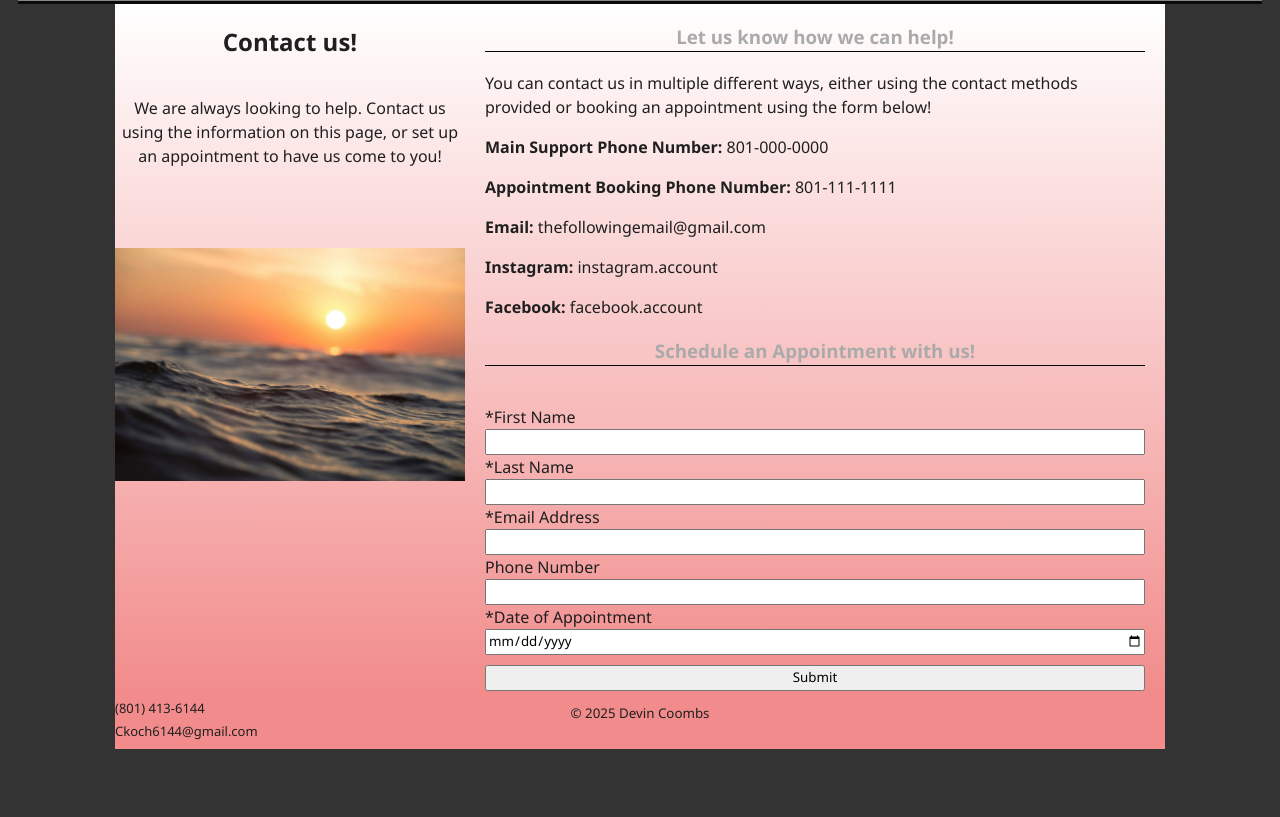
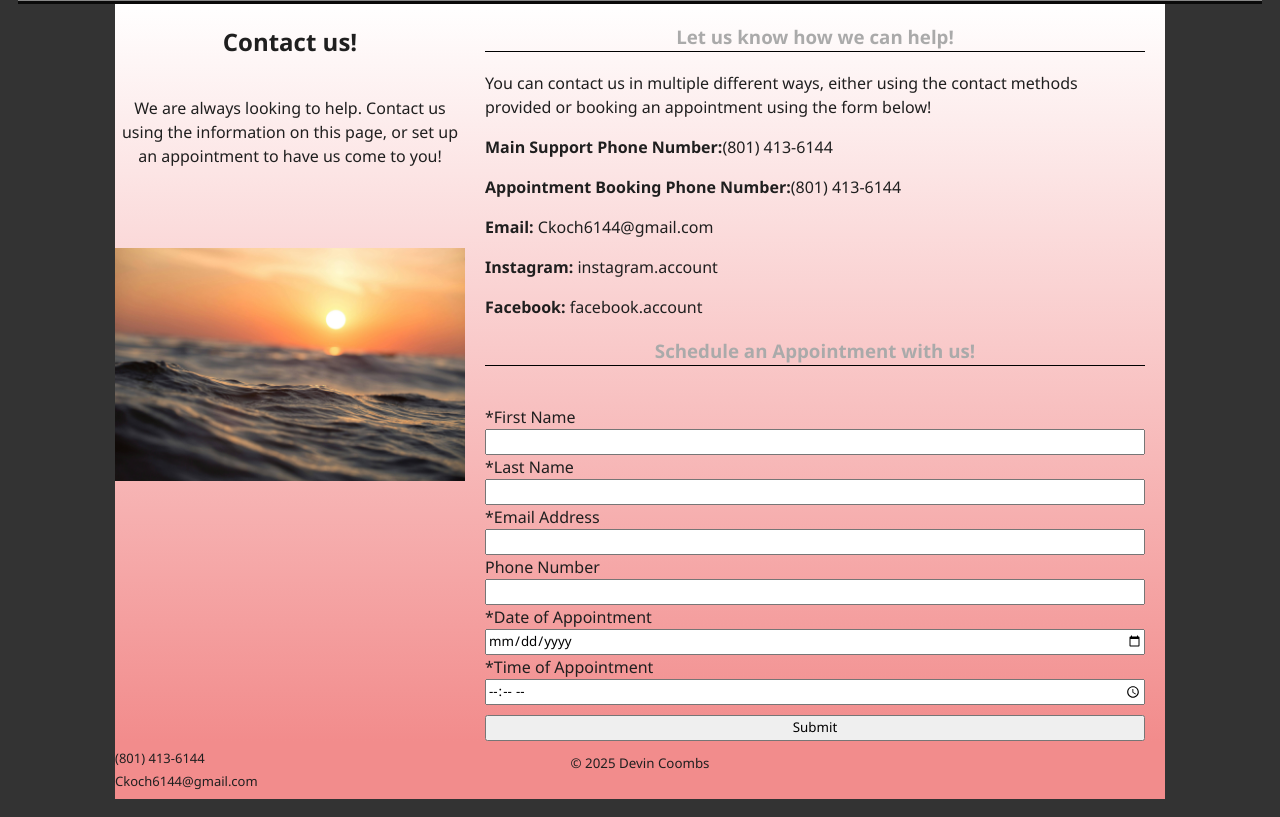
Before and after one commit to Parllaxor/colesautomotive, a plain HTML site: page contact.html in a window 1280 px wide. Shown: the part 960-1777 px from the top of the page. Before the commit the page ends 1727 px from the top, so only its background shows below. Drawn offline with Linux system fonts and the light colour scheme; grey boxes are pictures that could not be loaded.

Commit message:
UpdatedContact

```diff
--- a/contact.html
+++ b/contact.html
@@ -50,9 +50,9 @@
     <div id = "contactpagetext">
       <h3>Let us know how we can help!</h3>
       <p>You can contact us in multiple different ways, either using the contact methods provided or booking an appointment using the form below!</p>
-      <p><b>Main Support Phone Number:</b> 801-000-0000</p>
-      <p><b>Appointment Booking Phone Number:</b> 801-111-1111</p>
-      <p><b>Email:</b> thefollowingemail@gmail.com</p>
+      <p><b>Main Support Phone Number:</b>(801) 413-6144</p>
+      <p><b>Appointment Booking Phone Number:</b>(801) 413-6144</p>
+      <p><b>Email:</b> Ckoch6144@gmail.com</p>
       <p><b>Instagram:</b> instagram.account</p>
       <p><b>Facebook:</b> facebook.account</p>
 
@@ -68,6 +68,8 @@
         <input type = "tel" id = "phone" name = "phone">
         <label for = "appointment-date">*Date of Appointment</label>
         <input type = "date" id = "date" name = "date" required>
+        <label for = "appointment-time">*Time of Appointment</label>
+        <input type = "time" id = "time" name = "time" required>
 
         <button type = "submit">Submit</button>
       </form>
```
